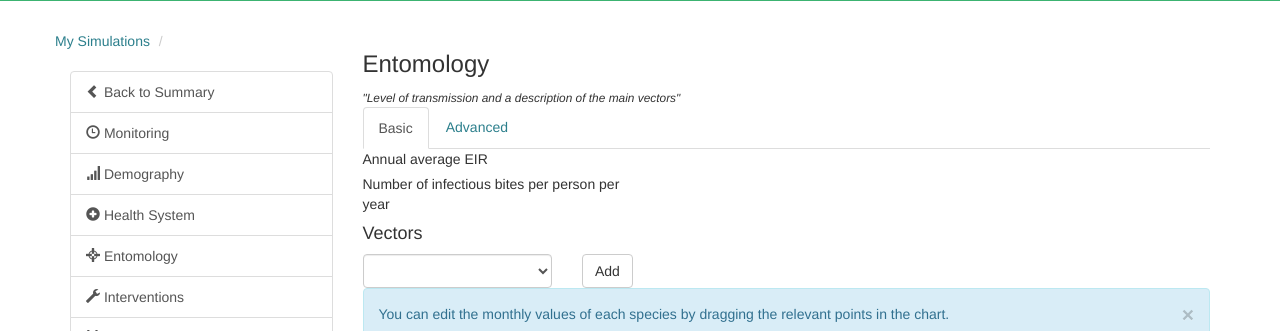
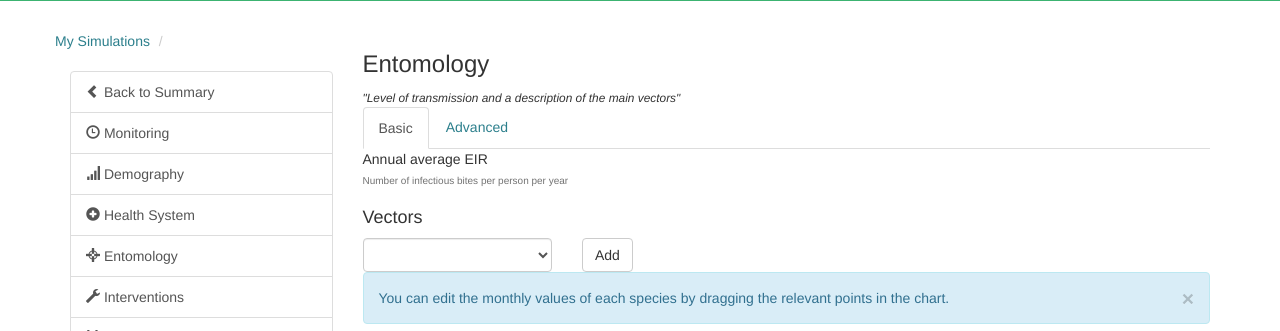
Before and after one commit to vecnet/om, a Django app: template website/apps/ts_om_edit/templates/ts_om_edit/entomology.html in a window 1280 px wide. Shown: the part 239-570 px from the top of the page. Run offline with Django 3.2, Linux system fonts and the light colour scheme; the template is opened without the code that fills it, so the values that code supplies are empty; some libraries are stand-ins or nearby versions.

Commit message:
Update help text styling on entomology page.

```diff
--- a/website/apps/ts_om_edit/templates/ts_om_edit/entomology.html
+++ b/website/apps/ts_om_edit/templates/ts_om_edit/entomology.html
@@ -42,7 +42,7 @@
 				Annual average EIR
 			</label>
 			{{ form.annual_eir }}
-			<div class="help-inline">Number of infectious bites per person per year</div>
+			<p class="help-block">Number of infectious bites per person per year</p>
 		</div>
 	</div>
     <h4>Vectors</h4>
```
